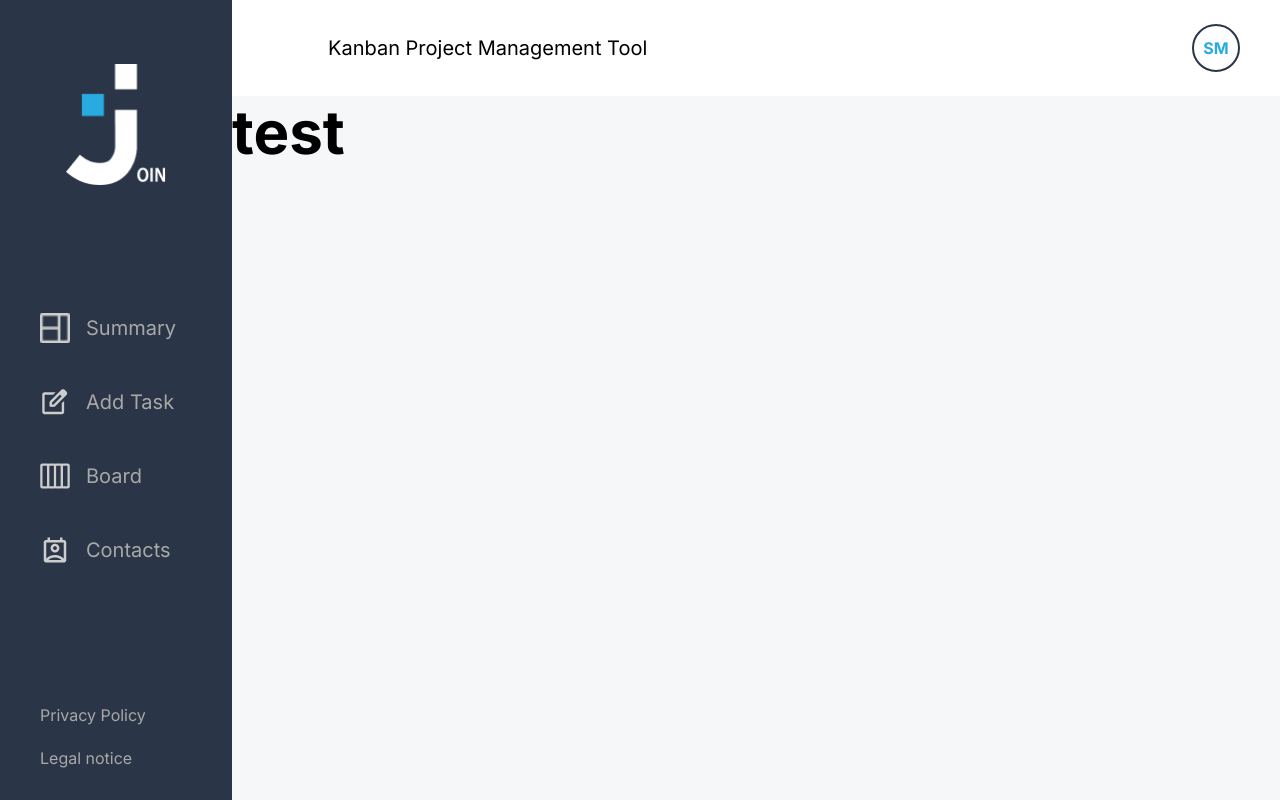
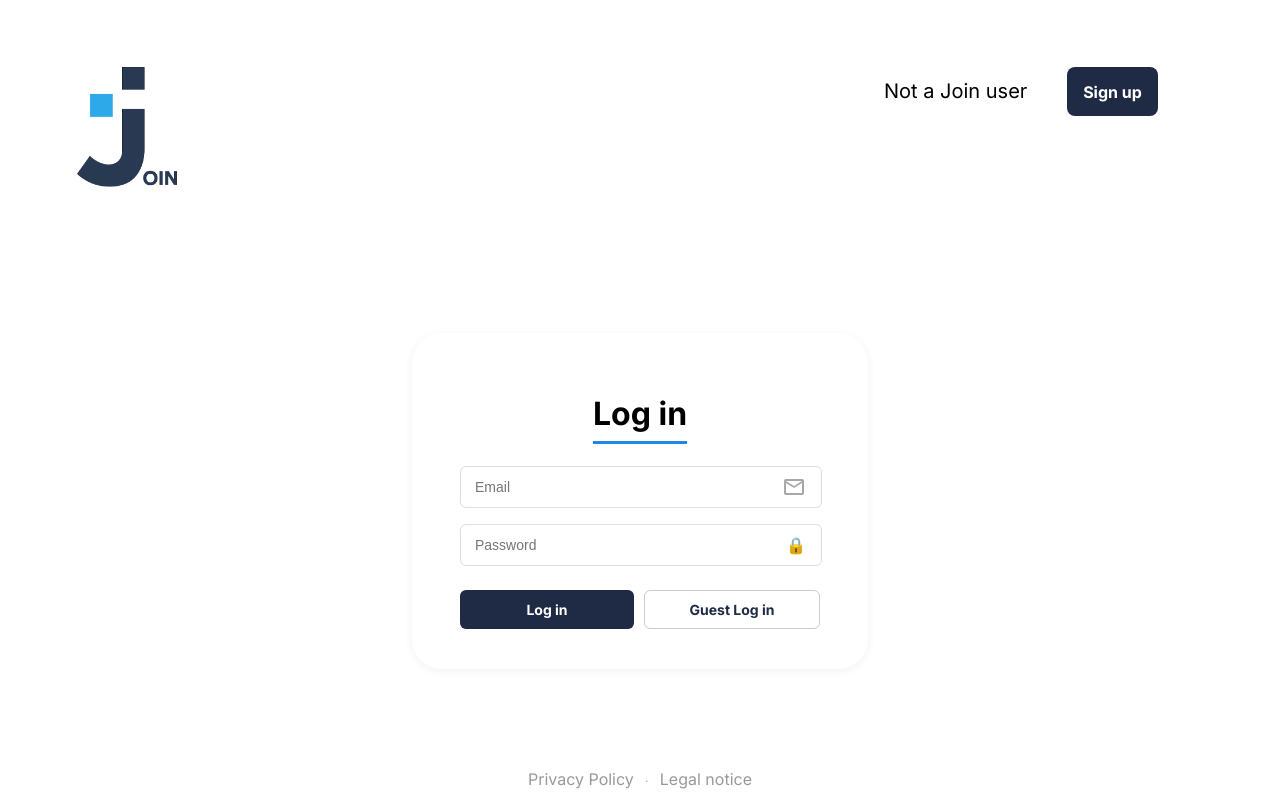
Before and after one commit to SaschaSchmitt-Dev/join, a plain HTML site: page subpages/login.html in a window 1280 px wide. Drawn offline with Linux system fonts and the light colour scheme.

Commit message:
feat: add login page layout and design

```diff
--- a/styles/login.css
+++ b/styles/login.css
@@ -0,0 +1,164 @@
+html, body {
+  height: 100vh;
+  margin: 0;
+}
+
+header {
+    padding: 67px 122px 86px 77px;
+    display: flex;
+    justify-content: space-between;
+    height: 120px;
+}
+
+header img {
+    height: 120px;
+}
+
+header span {
+    font-family: 'Inter', sans-serif;
+    font-weight: 400;
+    font-size: 20px;
+}
+
+.card-wrapper {
+    display: flex;
+    justify-content: center;
+    margin-top: 60px;
+}
+
+.card {
+    background: #fff;
+    border-radius: 30px;
+    box-shadow: 0 2px 10px rgba(0, 0, 0, 0.06);
+    padding: 40px 48px;
+    width: 360px;
+    text-align: center;
+}
+
+.card h1 {
+    font-family: 'Inter', sans-serif;
+    font-weight: 700;
+    font-size: 32px;
+    display: inline-block;
+    border-bottom: 3px solid #1e88e5;
+    padding-bottom: 8px;
+}
+
+.input-wrap {
+    position: relative;
+    margin-bottom: 16px;
+}
+
+.input-wrap input {
+    width: 85%;
+    padding: 12px 40px 12px 14px;
+    border: 1px solid #ddd;
+    border-radius: 6px;
+    font-size: 14px;
+    outline: none;
+}
+
+.input-wrap input:focus {
+    border-color: #1e88e5;
+}
+
+.input-wrap .icon {
+    position: absolute;
+    right: 14px;
+    top: 50%;
+    transform: translateY(-50%);
+    color: #999;
+    font-size: 16px;
+}
+
+.btn-row {
+    display: flex;
+    gap: 10px;
+    margin-top: 24px;
+}
+
+.btn-row button {
+    flex: 1;
+    padding: 10px 0;
+    border-radius: 6px;
+    font-size: 14px;
+    font-weight: bold;
+    cursor: pointer;
+    font-family: 'Inter', sans-serif;
+}
+
+.signup-btn {
+    width: 91px;
+    height: 49px;
+    border-radius: 8px;
+    padding: 15px 16px;
+    box-sizing: border-box;
+    background: #1f2a44;
+    color: #fff;
+    border: none;
+    font-weight: bold;
+    cursor: pointer;
+    margin-left: 34px;
+    font-family: 'Inter', sans-serif;
+    font-weight: 700;
+    font-size: 16px;
+}
+
+.signup-btn:hover {
+    background: #29abe2
+    transition background-color 0.3s ease;
+}
+
+.signup-btn:hover {
+    background: #1aa3ff;
+    box-shadow: 0 4px 8px rgba(0, 0, 0, 0.2);
+}
+
+.login-btn {
+    background: #1f2a44;
+    color: #fff;
+    border: none;
+
+}
+
+.login-btn:hover {
+    background: #29abe2;
+}
+
+.signup-btn {
+    width: 91px;
+    height: 49px;
+    border-radius: 8px;
+    padding: 15px 16px;
+}
+
+.guest-btn:hover {
+    border-color: #1e88e5;
+    color: #1e88e5;
+}
+
+.guest-btn {
+    background: #fff;
+    color: #1f2a44;
+    border: 1px solid #ccc;
+}
+
+footer {
+    text-align: center;
+    margin-top: 100px;
+    font-size: 12px;
+    color: #999;
+}
+
+footer a {
+    color: #999;
+    text-decoration: none;
+    margin: 0 8px;
+    font-family: 'Inter', sans-serif;
+    font-weight: 400;
+    font-size: 16px;
+}
+
+footer a:hover {
+    color: #1e88e5;
+}
--- a/subpages/login.html
+++ b/subpages/login.html
@@ -12,61 +12,41 @@
     <link rel="stylesheet" href="../styles/variables.css">
     <link rel="stylesheet" href="../styles/fonts.css">
     <link rel="stylesheet" href="../styles/login.css">
-    <link rel="stylesheet" href="../styles/sidebar.css">
-    <link rel="stylesheet" href="../styles/header.css">
-    <link rel="stylesheet" href="../style.css">
 
     <script src="../scripts/login.js" defer></script>
     <script src="../script.js" defer></script>
 </head>
 
 <body>
+    <header>
+        <img src="../assets/icons/join-logo-dark.png" alt="Join Logo">
+        <div>
+            <span>Not a Join user </span>
+            <button class="signup-btn">Sign up</button>
+        </div>
+    </header>
 
-    <aside class="sidebar">
-        <div class="logo">
-            <img src="../assets/icons/join-logo-light.png" alt="Join Logo">
-        </div>
+    <div class="card-wrapper">
+  <div class="card">
+    <h1>Log in</h1>
+    <div class="input-wrap">
+      <input type="email" placeholder="Email">
+      <img src="../assets/icons/mail.png" class="icon" alt="mail">
+    </div>
+    <div class="input-wrap">
+      <input type="password" placeholder="Password">
+      <span class="icon">&#128274;</span>
+    </div>
+    <div class="btn-row">
+      <button class="login-btn">Log in</button>
+      <button class="guest-btn">Guest Log in</button>
+    </div>
+  </div>
+</div>
 
-        <nav class="menu">
-            <a href="./summary.html">
-                <img class="icons-sidebar" src="../assets/icons/summary.png" alt="Logo Summary">
-                <span>Summary</span>
-            </a>
-            <a href="./add-task.html">
-                <img class="icons-sidebar" src="../assets/icons/add-task.png" alt="Logo Add Task">
-                <span>Add Task</span>
-            </a>
-            <a href="./board.html">
-                <img class="icons-sidebar" src="../assets/icons/board.png" alt="Logo Board">
-                <span>Board</span>
-            </a>
-            <a href="./contacts.html">
-                <img class="icons-sidebar" src="../assets/icons/contacts.png" alt="Logo Contacts">
-                <span>Contacts</span>
-            </a>
-        </nav>
-
-        <div class="legal-links">
-            <a href="./privacy-policy.html">Privacy Policy</a>
-            <a href="./legal-notice.html">Legal notice</a>
-        </div>
-    </aside>
-
-    <section class="page-content" aria-label="Seiteninhalt">
-        <header class="topbar">
-            <div class="topbar-left">
-                <p class="mobile-hide">Kanban Project Management Tool</p>
-                <img class="desktop-hide" src="../assets/icons/join-logo-dark.png" alt="Join Logo">
-            </div>
-            <div class="topbar-right">
-                <div class="user-circle">SM</div>
-            </div>
-        </header>
-
-        <main class="main-content">
-            <h1>test</h1>
-        </main>
-    </section>
+<footer>
+  <a href="#">Privacy Policy</a> · <a href="#">Legal notice</a>
+</footer>
 
 </body>
 
```
